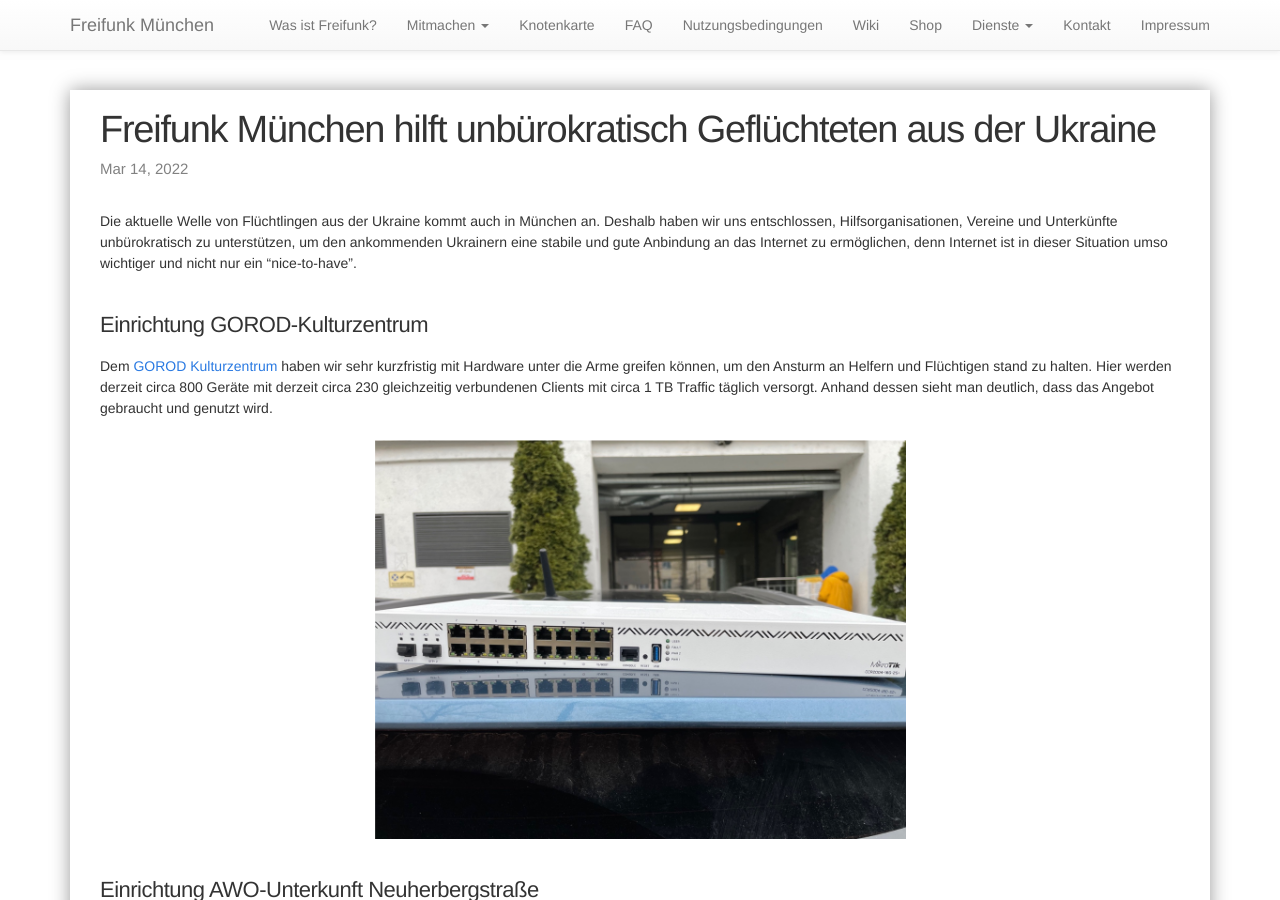
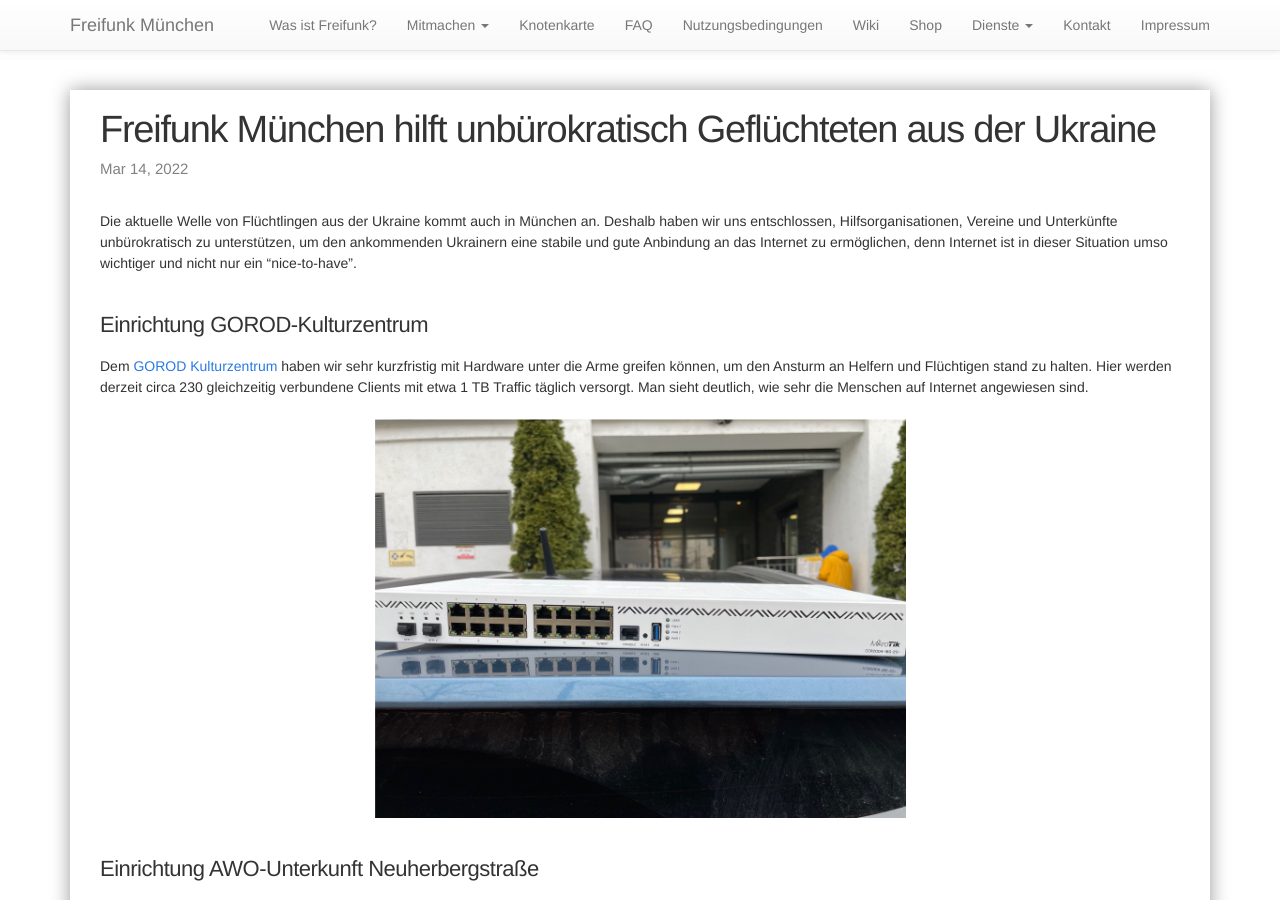
Before and after one commit to freifunkMUC/freifunkmuc.github.io, a Jekyll site: the page built from _posts/2022-03-14-ukraine-unterstuetzung.markdown, in a window 1280 px wide and 900 px high. Built offline with Jekyll 4.4.1, drawn with Linux system fonts in a browser that asks for light colours.

Commit message:
Update _posts/2022-03-14-ukraine-unterstuetzung.markdown
Co-authored-by: Annika Wickert <awlx@users.noreply.github.com>

```diff
--- a/_posts/2022-03-14-ukraine-unterstuetzung.markdown
+++ b/_posts/2022-03-14-ukraine-unterstuetzung.markdown
@@ -10,7 +10,7 @@ Die aktuelle Welle von Flüchtlingen aus der Ukraine kommt auch in München an.
 ### Einrichtung GOROD-Kulturzentrum
 
 Dem [GOROD Kulturzentrum](https://de.newgorod.org) haben wir sehr kurzfristig mit Hardware unter die Arme greifen können, um den Ansturm an Helfern und Flüchtigen stand zu halten.
-Hier werden derzeit circa 800 Geräte mit derzeit circa 230 gleichzeitig verbundenen Clients mit circa 1 TB Traffic täglich versorgt. Anhand dessen sieht man deutlich, dass das Angebot gebraucht und genutzt wird.
+Hier werden derzeit circa 230 gleichzeitig verbundene Clients mit etwa 1 TB Traffic täglich versorgt. Man sieht deutlich, wie sehr die Menschen auf Internet angewiesen sind.
 
 
 ![Switch](/assets/posts/2022-03-14-gorod.png){: height="400px" }
```
